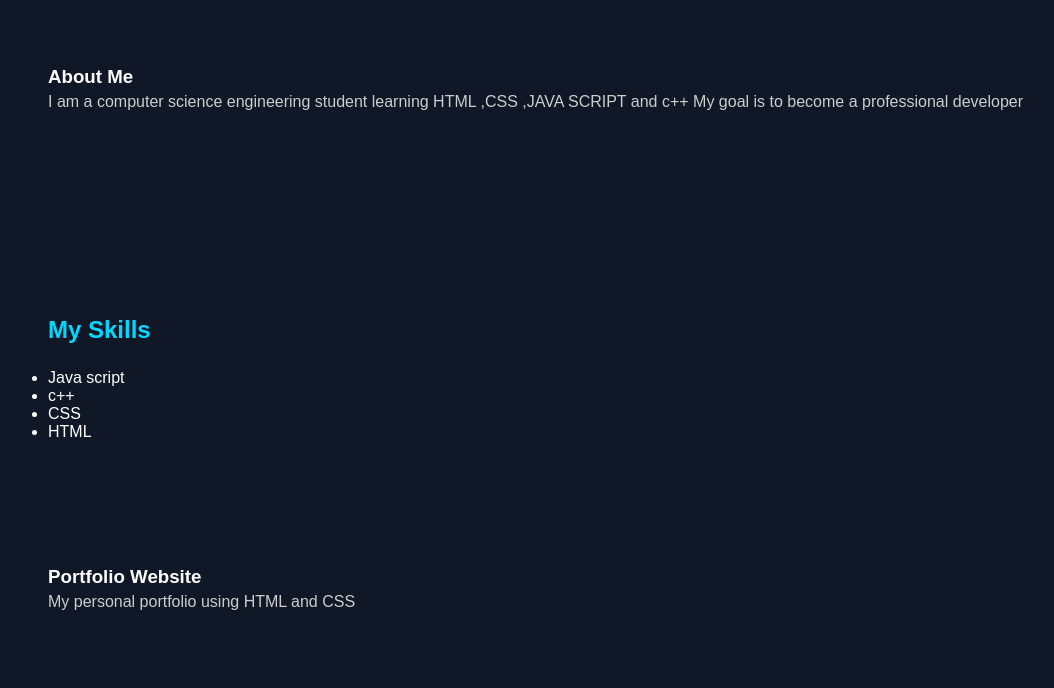
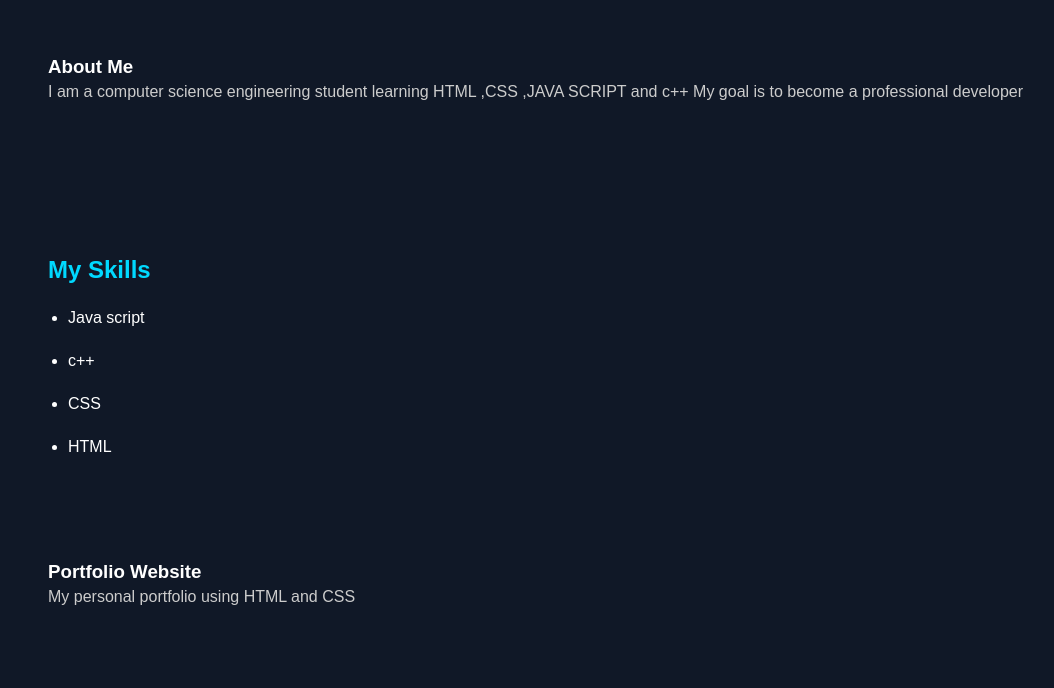
Before and after one commit to nikhilojha1822-gif/my-portfolio, a plain HTML site: page index.html in a window 1280 px wide. Shown: the part 692-1380 px from the top of the page, without its empty margins (80-1134 px from the left). Drawn offline with Linux system fonts and the light colour scheme.

Commit message:
Add files via upload

```diff
--- a/style.css
+++ b/style.css
@@ -33,8 +33,10 @@ nav a :hover{
 
 }
 section{
-    padding: 50px 10%;
-    min-height: 250px;
+    padding: 40px 10%;
+    min-height: 200px;
+    scroll-margin-top: 80px;
+
 }
 #home{
 min-height: 80vh;
@@ -90,6 +92,20 @@ section p{
     border-radius: 8px;
 
 }
+.skills-box ul{
+    margin-left: 40px;
+    padding-left: 20px;
+}
+ul{
+    position: relative !important;
+    left: 0px !important;
+    padding-left: 20px !important;
+
+}
+ul li{
+    margin-bottom: 25px;
+}
+
 
 .card
 {
```
